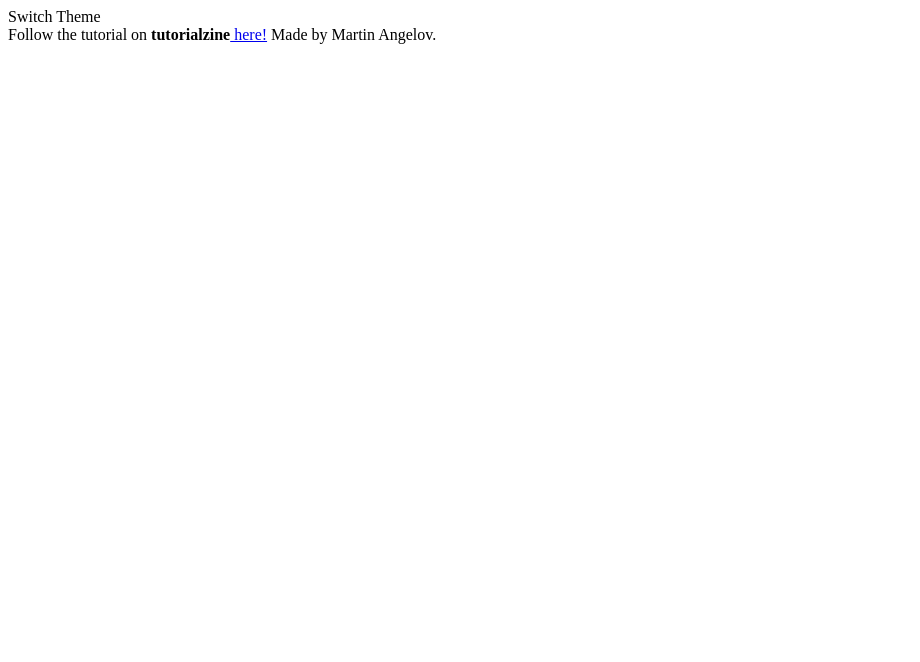
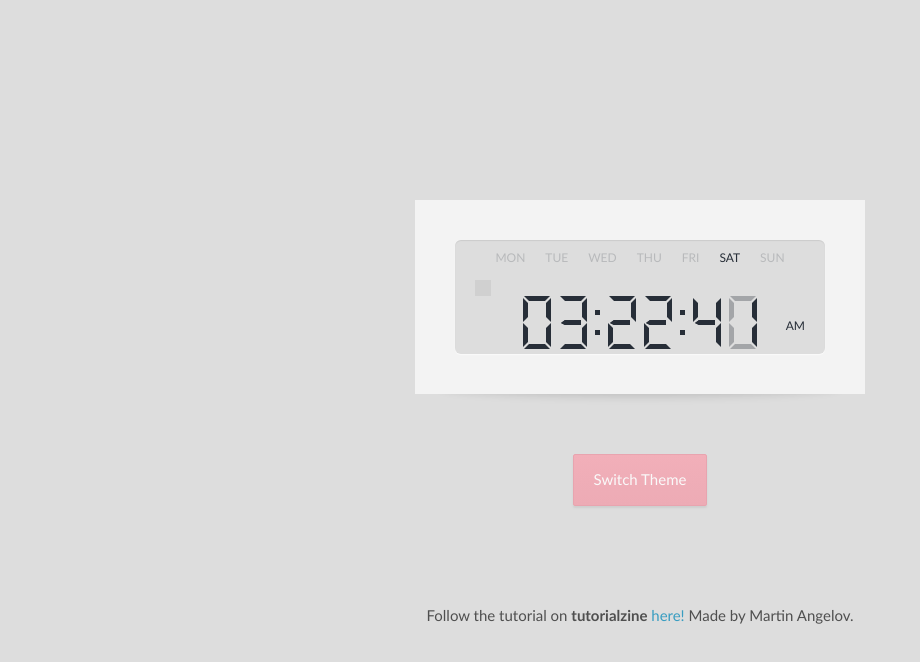
Before and after one commit to itsLethalDose/notion-widgets, a plain HTML site: page digital-clock/index.html in a window 1280 px wide. Shown: the whole page, without its empty margins (0-920 px from the left). Drawn offline with nearby package versions, Linux system fonts and the light colour scheme; grey boxes are pictures that could not be loaded.

Commit message:
Update index.html

```diff
--- a/digital-clock/index.html
+++ b/digital-clock/index.html
@@ -5,7 +5,7 @@
 		<script src="https://html5shiv.googlecode.com/svn/trunk/html5.js"></script>
 	<![endif]-->
 	<title>Clock Widget</title>
-	<link rel="stylesheet" href="css/main.css">
+	<link rel="stylesheet" href="css/style.css">
 </head>
 <body>
 	<div id="clock" class="light">
@@ -25,6 +25,6 @@
 	<script src="https://cdnjs.cloudflare.com/ajax/libs/jquery/2.0.3/jquery.min.js"></script>
 	<script src="https://cdnjs.cloudflare.com/ajax/libs/moment.js/2.1.0/moment.min.js"></script>
 	<script src="https://cdnjs.cloudflare.com/ajax/libs/FitText.js/1.1/jquery.fittext.min.js"></script>
-	<script src="js/main.js"></script>
+	<script src="js/script.js"></script>
 </body>
 </html>
```
